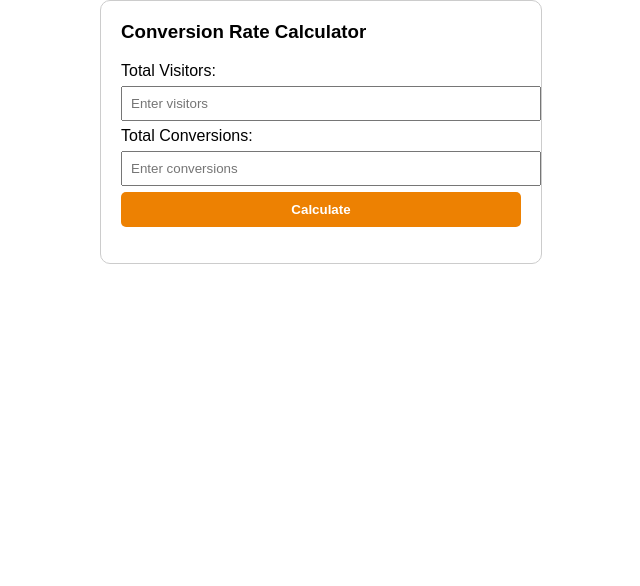
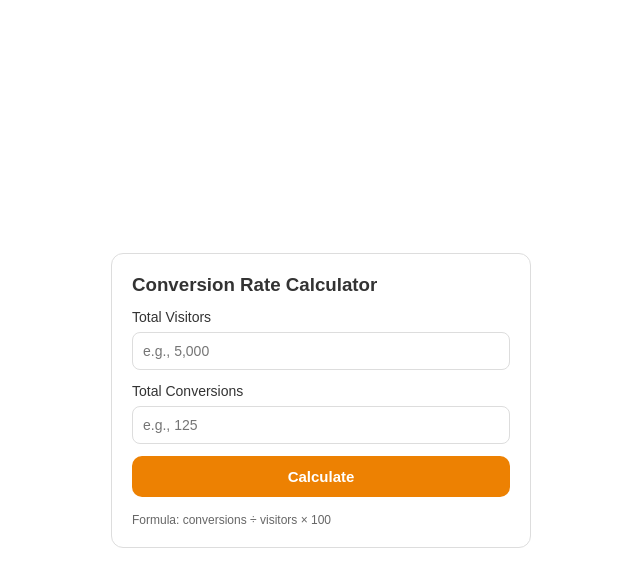
Before and after one commit to Anniestabler/conversion-rate-calculator, a plain HTML site: page new_html_document.html in a window 1280 px wide. Shown: the whole page, without its empty margins (319-959 px from the left). Drawn offline with Linux system fonts and the light colour scheme.

Commit message:
Update new_html_document.html

```diff
--- a/new_html_document.html
+++ b/new_html_document.html
@@ -1,60 +1,113 @@
 <!DOCTYPE html>
 <html lang="en">
 <head>
-  <meta charset="UTF-8">
-  <meta name="viewport" content="width=device-width, initial-scale=1.0">
+  <meta charset="UTF-8" />
+  <meta name="viewport" content="width=device-width, initial-scale=1.0"/>
   <title>Conversion Rate Calculator</title>
   <style>
-    body { font-family: Arial, sans-serif; margin:0; padding:0; }
+    :root {
+      --brand: #ed8102;
+      --brand-hover: #cf6f00;
+      --text: #333;
+      --border: #ddd;
+      --radius: 12px;
+    }
+    html, body {
+      margin: 0;
+      padding: 0;
+      font-family: Arial, sans-serif;
+      color: var(--text);
+      background: #fff;
+      height: 100%;
+    }
+    .wrap {
+      min-height: 100%;
+      display: grid;
+      place-items: center;
+      padding: 24px;
+      box-sizing: border-box;
+    }
     .calc-box {
-      max-width:400px;
-      padding:20px;
-      border:1px solid #ccc;
-      border-radius:10px;
-      margin:auto;
+      width: 100%;
+      max-width: 420px;
+      padding: 20px;
+      border: 1px solid var(--border);
+      border-radius: var(--radius);
+      box-sizing: border-box;
     }
-    h3 { margin-top:0; }
+    h3 { margin: 0 0 12px; }
+    label { font-size: 14px; }
     input {
-      width:100%; padding:8px; margin:6px 0;
+      width: 100%;
+      padding: 10px;
+      margin: 6px 0 12px;
+      border: 1px solid var(--border);
+      border-radius: 8px;
+      box-sizing: border-box;
+      font-size: 14px;
     }
     button {
-      width:100%; padding:10px;
-      background:#ed8102; color:#fff;
-      border:none; border-radius:5px;
-      cursor:pointer; font-weight:bold;
+      width: 100%;
+      padding: 12px;
+      background: var(--brand);
+      color: #fff;
+      border: none;
+      border-radius: 10px;
+      cursor: pointer;
+      font-weight: bold;
+      font-size: 15px;
     }
-    button:hover {
-      background:#cf6f00;
-    }
-    #result { margin-top:15px; font-weight:bold; }
+    button:hover { background: var(--brand-hover); }
+    #result { margin-top: 14px; font-weight: bold; }
+    .tip { font-size: 12px; opacity: .75; margin-top: 6px; }
   </style>
 </head>
 <body>
-  <div class="calc-box">
-    <h3>Conversion Rate Calculator</h3>
-    <label for="visitors">Total Visitors:</label><br>
-    <input type="number" id="visitors" placeholder="Enter visitors"><br>
+  <div class="wrap">
+    <div class="calc-box">
+      <h3>Conversion Rate Calculator</h3>
 
-    <label for="conversions">Total Conversions:</label><br>
-    <input type="number" id="conversions" placeholder="Enter conversions"><br>
+      <label for="visitors">Total Visitors</label>
+      <input type="number" id="visitors" placeholder="e.g., 5,000" inputmode="numeric"/>
 
-    <button onclick="calculateRate()">Calculate</button>
-    <p id="result"></p>
+      <label for="conversions">Total Conversions</label>
+      <input type="number" id="conversions" placeholder="e.g., 125" inputmode="numeric"/>
+
+      <button id="calcBtn" type="button">Calculate</button>
+      <p id="result"></p>
+      <div class="tip">Formula: conversions ÷ visitors × 100</div>
+    </div>
   </div>
 
   <script>
     function calculateRate() {
-      const visitors = document.getElementById("visitors").value;
-      const conversions = document.getElementById("conversions").value;
+      const visitors = parseFloat(document.getElementById("visitors").value);
+      const conversions = parseFloat(document.getElementById("conversions").value);
       const result = document.getElementById("result");
 
-      if (visitors > 0 && conversions >= 0) {
+      if (Number.isFinite(visitors) && visitors > 0 && Number.isFinite(conversions) && conversions >= 0) {
         const rate = (conversions / visitors) * 100;
         result.textContent = "Conversion Rate: " + rate.toFixed(2) + "%";
       } else {
         result.textContent = "Please enter valid numbers.";
       }
+      resizeFrame();
     }
+
+    document.getElementById("calcBtn").addEventListener("click", calculateRate);
+
+    // Auto-resize the iframe height in the parent page
+    function resizeFrame() {
+      try {
+        const height = document.documentElement.scrollHeight;
+        window.parent.postMessage({ type: "resize", height }, "*");
+      } catch(e) {}
+    }
+    window.addEventListener("load", resizeFrame);
+    window.addEventListener("resize", resizeFrame);
+    // Small mutation observer to handle layout changes
+    const mo = new MutationObserver(resizeFrame);
+    mo.observe(document.body, { childList: true, subtree: true, attributes: true });
   </script>
 </body>
 </html>
```
